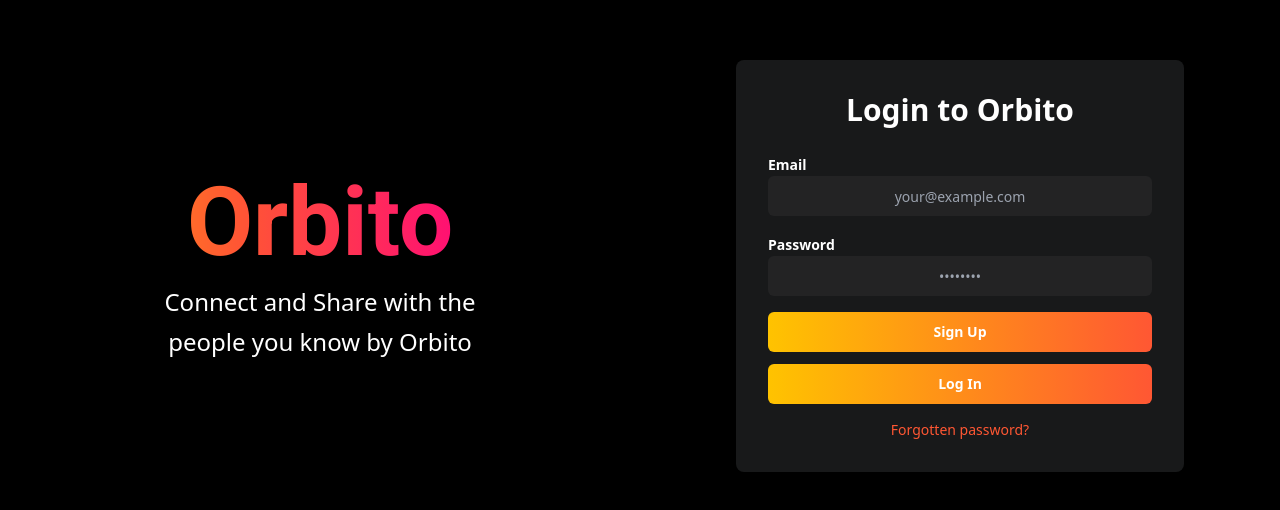
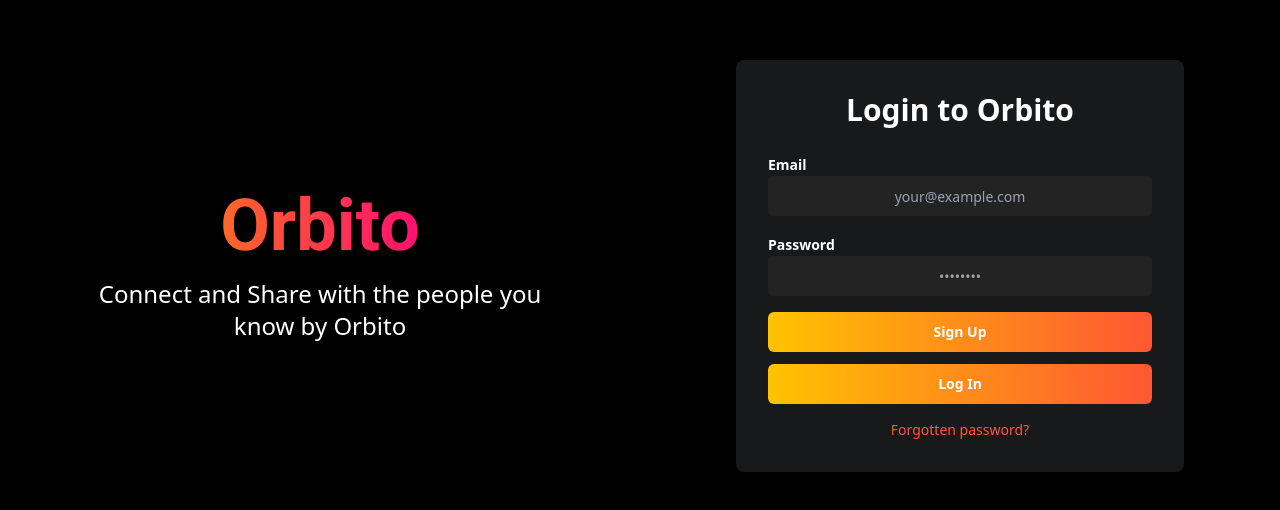
Before and after one commit to cr7madh/Orbito, a React (Vite) app: page / in a window 1280 px wide. Shown: the part 134-644 px from the top of the page. Built offline with nearby package versions, Linux system fonts and the light colour scheme.

Commit message:
[dyad] Reverted Orbito title and tagline to previous state - wrote 1 file(s)

```diff
--- a/src/components/AuthLayout.tsx
+++ b/src/components/AuthLayout.tsx
@@ -12,29 +12,20 @@ const AuthLayout: React.FC<AuthLayoutProps> = ({
   title = "Orbito",
   tagline = "Connect and Share with the people you know by Orbito",
 }) => {
-  // Split the tagline into two parts for a more balanced look
-  const taglineParts = tagline.split(" ");
-  const midPoint = Math.ceil(taglineParts.length / 2);
-  const firstParagraph = taglineParts.slice(0, midPoint).join(" ");
-  const secondParagraph = taglineParts.slice(midPoint).join(" ");
-
   return (
     <div className="min-h-screen flex flex-col md:flex-row bg-black text-white">
       {/* Left side: Brand */}
       <div className="relative md:w-1/2 flex flex-col items-center justify-center p-8 text-center bg-black">
         <h1
           className={cn(
-            "text-6xl md:text-8xl font-black mb-4 font-roboto", // Increased font size and changed to font-black
+            "text-5xl md:text-7xl font-extrabold mb-4 font-roboto", // Reverted font size and weight
             "bg-orbito-gradient bg-clip-text text-transparent",
             "animate-gradient-shift bg-[length:200%_auto]"
           )}
         >
           {title}
         </h1>
-        <div className="max-w-md"> {/* Container for the two paragraphs */}
-          <p className="text-xl md:text-2xl mb-2">{firstParagraph}</p> {/* Added mb-2 for spacing */}
-          <p className="text-xl md:text-2xl">{secondParagraph}</p>
-        </div>
+        <p className="text-xl md:text-2xl max-w-md">{tagline}</p> {/* Reverted tagline to a single paragraph */}
       </div>
 
       {/* Right side: Form Card */}
```
